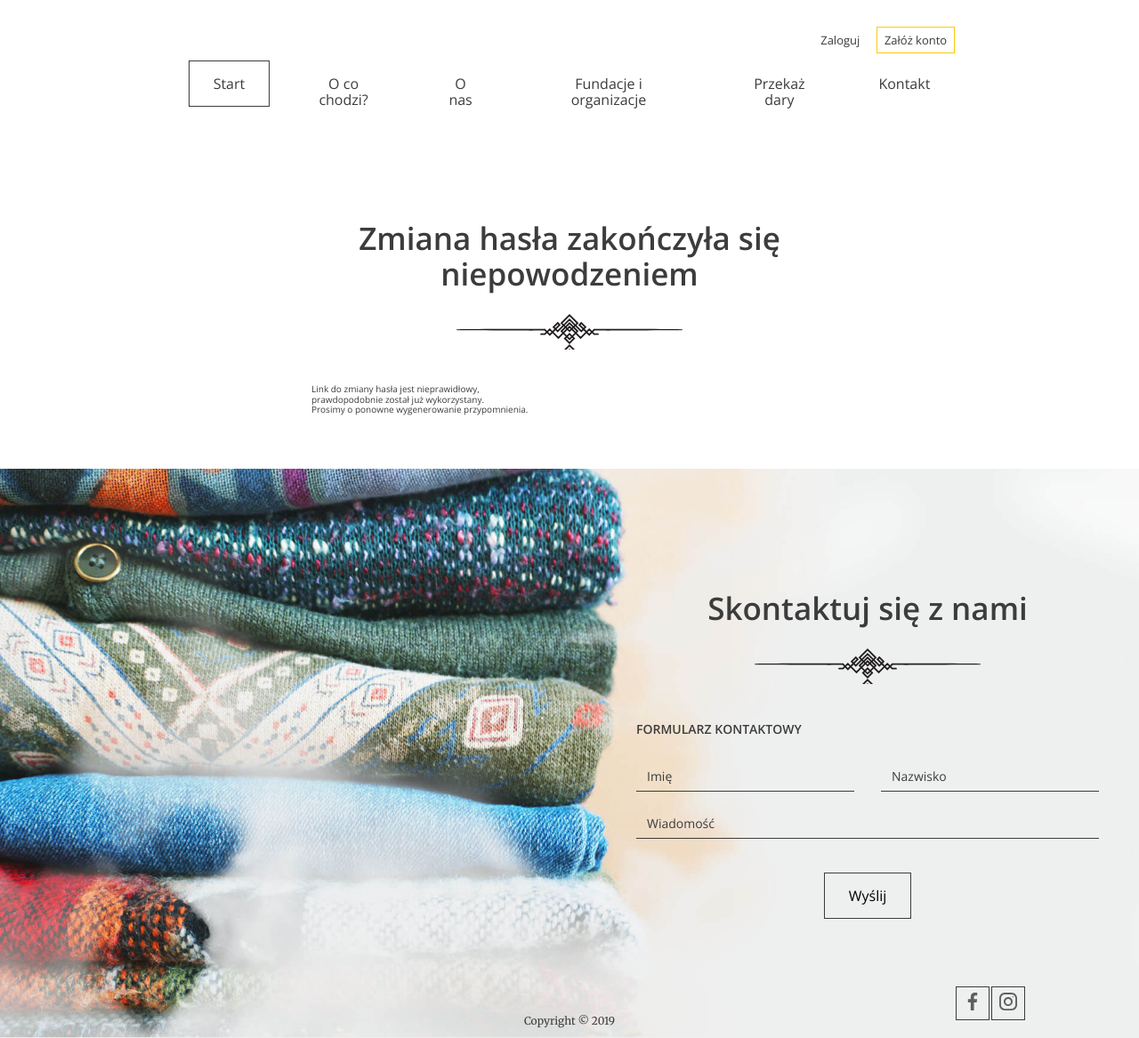
After one commit to megaz0rd/charity_donation, a Django app: page /accounts/reset/1/1/ in a window 1280 px wide. The commit adds this page. Shown: the whole page at 89% size. Run offline with Django 3.2, Linux system fonts and the light colour scheme; some libraries are stand-ins or nearby versions.

Commit message:
14 Add password reset templates

```diff
--- a/charity_donation/urls.py
+++ b/charity_donation/urls.py
@@ -21,6 +21,7 @@ from sharegood import views
 
 urlpatterns = [
     path('admin/', admin.site.urls),
+    path('accounts/', include('django.contrib.auth.urls')),
     path('', include('django.contrib.auth.urls')),
     path('', views.LandingPageView.as_view(), name='landing-page'),
     path('donate/', views.AddDonationView.as_view(), name='add-donation'),
--- a/templates/registration/login.html
+++ b/templates/registration/login.html
@@ -36,7 +36,7 @@
         </div>
         <div class="form-group">
           <input type="password" name="password" placeholder="Hasło" />
-          <a href="#" class="btn btn--small btn--without-border reset-password">Przypomnij hasło</a>
+          <a href="{% url 'password_reset' %}" class="btn btn--small btn--without-border reset-password">Przypomnij hasło</a>
         </div>
 
         <div class="form-group form-group--buttons">
--- /dev/null
+++ b/templates/registration/password_reset_confirm.html
@@ -0,0 +1,45 @@
+{% extends 'base.html' %}
+
+{% block title %} Zmiana hasła {% endblock %}
+
+{% block content %}
+
+<section class="login-page">
+    <form action="" method="POST">
+        {% if validlink %}
+        <h2>Wprowadź nowe hasło dwukrotnie.</h2>
+        <form action="" method="post">
+            {% csrf_token %}
+            <div class="form-group">
+                {{ form.new_password1.errors }}
+                {{ form.new_password1 }}
+            </div>
+            <div class="form-group">
+                {{ form.new_password2.errors }}
+                {{ form.new_password2 }}
+            </div>
+            <div class="form-group form-group--buttons"></div>
+                <button class="btn" type="submit">Zmień hasło</button>
+            </div>
+        </form>
+    {% else %}
+        <h2>Zmiana hasła zakończyła się niepowodzeniem</h2>
+        <div class="container container--85"></div>
+            <p>Link do zmiany hasła jest nieprawidłowy, <br />
+            prawdopodobnie został już wykorzystany. <br />
+            Prosimy o ponowne wygenerowanie przypomnienia.</p>
+        </div>
+    {% endif %}
+
+
+
+
+
+
+
+
+
+    </form>
+</section>
+
+{% endblock %}
```
Also changed, not shown: templates/registration/password_reset_complete.html (added, +13 -0 lines), templates/registration/password_reset_done.html (added, +17 -0 lines), templates/registration/password_reset_email.html (added, +10 -0 lines), templates/registration/password_reset_form.html (added, +19 -0 lines).
